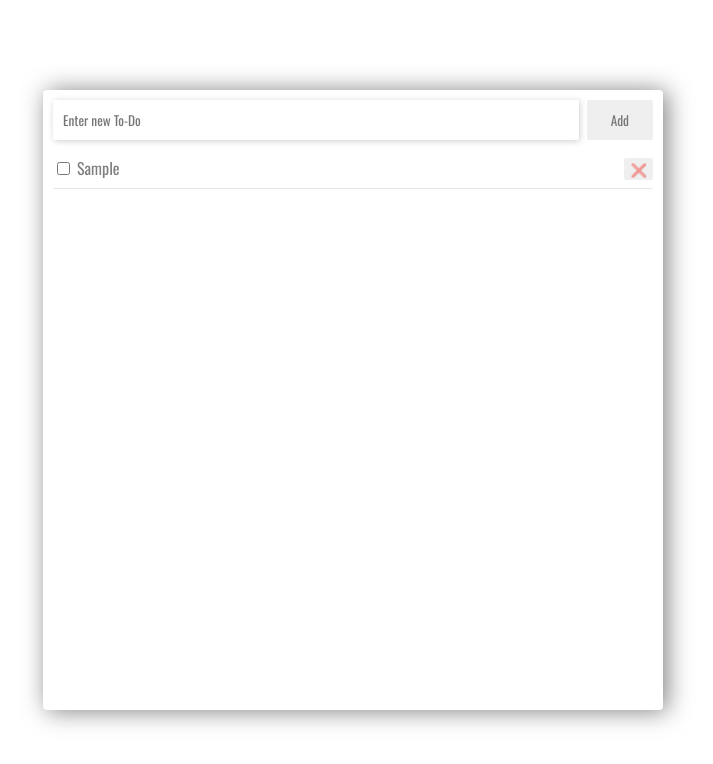
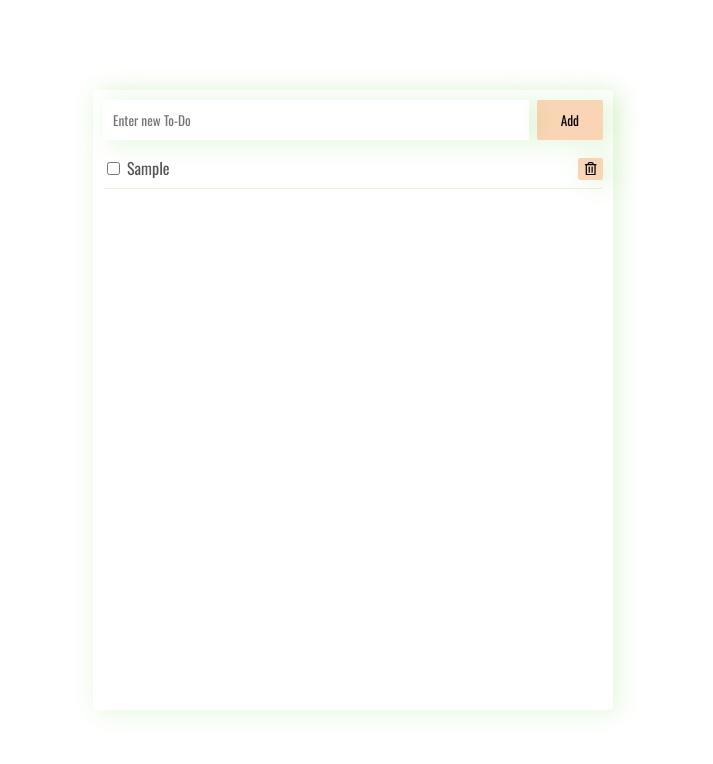
Before and after one commit to OZANAYYILDIZ/todo-app, a React (Vite) app: page / in a window 1280 px wide. Both pictures are taken after typing "Sample" into the empty fields and a click on the button "Add". Shown: the top 764 px of the page, without its empty margins (287-1000 px from the left). Built offline with nearby package versions, Linux system fonts and the light colour scheme; a web font is replaced by a local one.

Commit message:
button hover effect addded some color added

```diff
--- a/package.json
+++ b/package.json
@@ -16,7 +16,8 @@
     "@fortawesome/free-solid-svg-icons": "^6.4.2",
     "@fortawesome/react-fontawesome": "^0.2.0",
     "react": "^18.2.0",
-    "react-dom": "^18.2.0"
+    "react-dom": "^18.2.0",
+    "react-icons": "^4.11.0"
   },
   "devDependencies": {
     "@types/react": "^18.2.15",
--- a/src/components/DeleteTodo/DeleteTodo.jsx
+++ b/src/components/DeleteTodo/DeleteTodo.jsx
@@ -1,5 +1,11 @@
+import { FaRegTrashAlt } from "react-icons/fa";
+
 const DeleteTodo = () => {
-  return <button>&#10060;</button>;
+  return (
+    <button>
+      <FaRegTrashAlt />
+    </button>
+  );
 };
 
 export default DeleteTodo;
--- a/src/components/Form/Form.css
+++ b/src/components/Form/Form.css
@@ -4,24 +4,36 @@ body {
   align-items: center;
   justify-content: center;
   height: 100vh;
-  color: rgba(0, 0, 0, 0.5);
+  color: #555;
 }
 
 button {
   font-family: "Oswald", sans-serif;
-  color: rgba(0, 0, 0, 0.5);
+  color: rgba(0, 0, 0, 1);
+  box-shadow: 8px 2px 24px 2px #a9e19050;
+  background-color: #f28f3b60;
+  transition: 0.5s;
 }
-input {
+
+button:hover {
+  background-color: #f28f3b;
+}
+
+input[type="text"] {
   font-family: "Oswald", sans-serif;
-  color: rgba(0, 0, 0, 0.5);
+  color: #555;
+}
+
+input[type="text"]:focus {
+  outline: none;
 }
 
 .container {
-  width: 600px;
+  width: 500px;
   height: 600px;
   border-radius: 4px;
   padding: 10px;
-  box-shadow: 4px 1px 24px 0px rgba(0, 0, 0, 0.5);
+  box-shadow: 4px 1px 24px 1px #a9e19050;
 }
 
 .todo-form {
@@ -34,7 +46,7 @@ input {
   padding: 10px;
   border: none;
   border-radius: 2px;
-  box-shadow: 1px 1px 6px 0px rgba(0, 0, 0, 0.2);
+  box-shadow: 8px 2px 24px 2px #a9e19050;
 }
 
 .add-btn {
@@ -47,7 +59,7 @@ input {
 .todos {
   display: flex;
   border-radius: 2px;
-  border-bottom: 1px solid rgba(0, 0, 0, 0.1);
+  border-bottom: 1px solid #a9e19050;
   padding: 8px 0;
   justify-content: space-between;
 }
@@ -55,6 +67,7 @@ input {
 .delete-btn > button {
   border: none;
   border-radius: 2px;
+  box-shadow: 8px 2px 24px 2px #a9e19050;
 }
 
 .todos-string {
```
Also changed, not shown: 1 other file (tests, documents, lock files or other folders).
